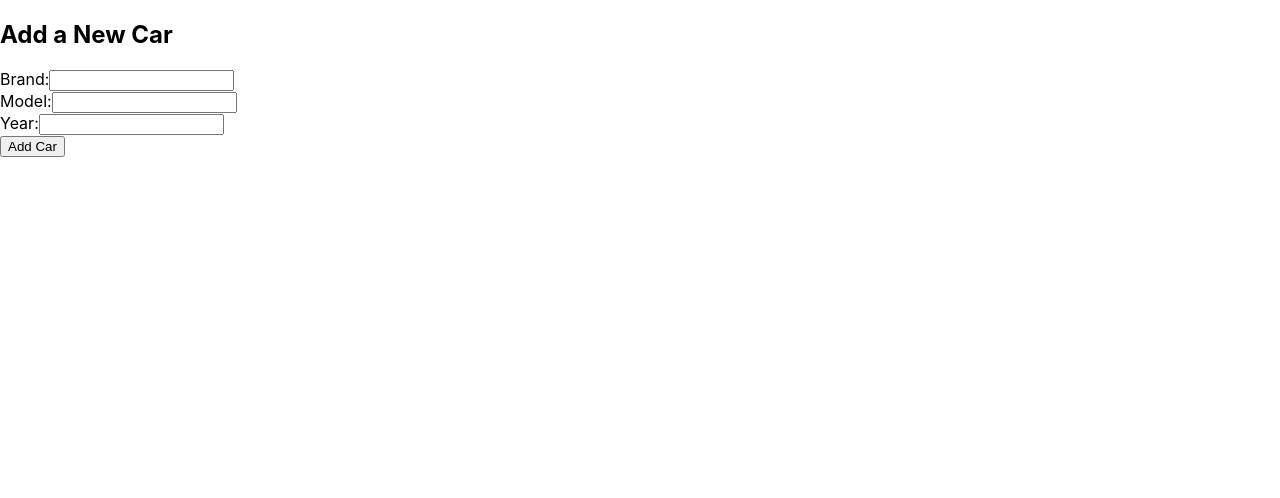
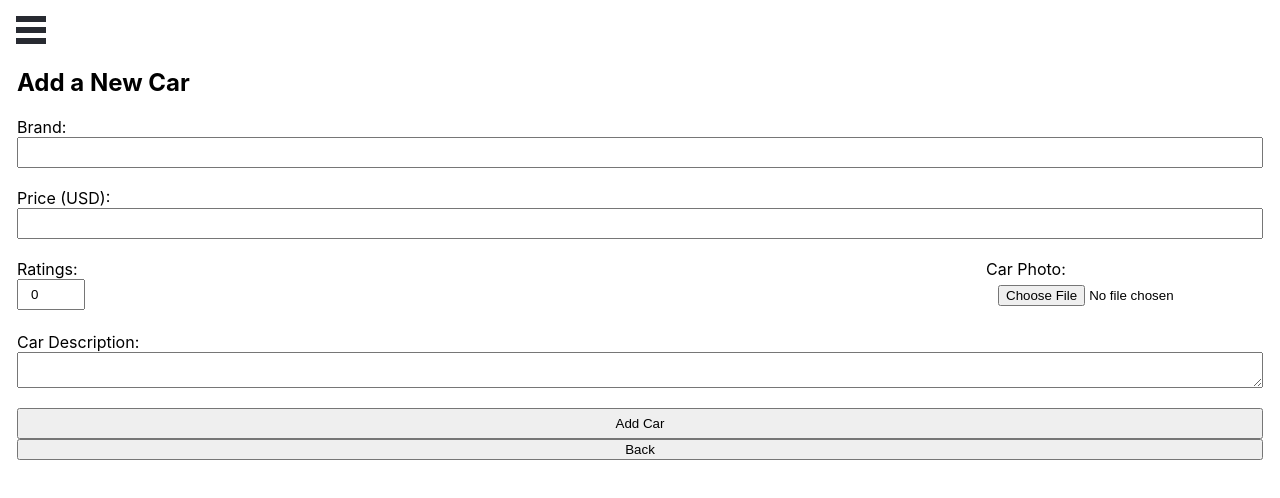
Before and after one commit to Rhaegar121/Car-Rental-front-end, a React (Create React App) app: page /add_car in a window 1280 px wide. Shown: the top 498 px of the page. Built offline with nearby package versions, Linux system fonts and the light colour scheme.

Commit message:
Add addCar.css Update addCar.js

```diff
--- a/src/components/addCar.js
+++ b/src/components/addCar.js
@@ -1,15 +1,21 @@
 import React, { useState } from 'react';
+import { useNavigate } from 'react-router-dom';
 import { useDispatch } from 'react-redux';
 import { addCar } from '../redux/carsSlice';
+import '../styles/addCar.css';
+import Navbar from './navbar';
 
 export default function AddCar() {
   const [carDetails, setCarDetails] = useState({
-    brand: '',
-    model: '',
-    year: '',
+    brand: '', // Changed from 'name'
+    price: '',
+    ratings: 0,
+    image: null,
+    description: '',
   });
 
   const dispatch = useDispatch();
+  const navigate = useNavigate();
 
   const handleChange = (event) => {
     const { name, value } = event.target;
@@ -19,35 +25,60 @@ export default function AddCar() {
     }));
   };
 
+  const handleFileChange = (event) => {
+    const file = event.target.files[0];
+    setCarDetails((prevDetails) => ({
+      ...prevDetails,
+      image: file, // Changed from carPhoto
+    }));
+  };
+
   const handleSubmit = (event) => {
     event.preventDefault();
 
-    const { brand, model, year } = carDetails;
+    const {
+      brand, // Changed from name
+      price,
+      ratings,
+      image,
+      description,
+    } = carDetails;
 
     const newCar = {
-      brand,
-      model,
-      year,
+      brand, // Changed from name
+      price,
+      ratings,
+      image,
+      description,
     };
 
-    const userId = '123'; // Replace '123' with the actual user ID
+    const userId = '123';
 
     dispatch(addCar({ userId, car: newCar }));
 
-    // Reset the form
     setCarDetails({
-      brand: '',
-      model: '',
-      year: '',
+      brand: '', // Changed from name
+      price: '',
+      ratings: 0,
+      image: null,
+      description: '',
     });
+
+    navigate('/main');
+  };
+
+  const handleBack = () => {
+    navigate(-1);
   };
 
   return (
-    <div>
+    <div className="car_form_container">
+      <Navbar />
       <h2>Add a New Car</h2>
-      <form onSubmit={handleSubmit}>
+      <form className="add_car_form_wrapper" onSubmit={handleSubmit}>
         <label htmlFor="brand">
           Brand:
+          {/* Changed from 'Name' */}
           <input
             id="brand"
             type="text"
@@ -57,29 +88,60 @@ export default function AddCar() {
           />
         </label>
         <br />
-        <label htmlFor="model">
-          Model:
+        <label htmlFor="rentAmount">
+          Price (USD):
           <input
-            id="model"
+            id="rentAmount"
             type="text"
-            name="model"
-            value={carDetails.model}
+            name="price"
+            value={carDetails.price}
             onChange={handleChange}
           />
         </label>
         <br />
-        <label htmlFor="year">
-          Year:
-          <input
-            id="year"
-            type="text"
-            name="year"
-            value={carDetails.year}
+        <div className="ratings_and_photo_wrapper">
+          <label htmlFor="rating">
+            Ratings:
+            <input
+              id="rating"
+              type="number"
+              name="ratings"
+              min={0}
+              max={5}
+              value={carDetails.ratings}
+              onChange={handleChange}
+            />
+          </label>
+          <br />
+          <label htmlFor="carPhoto">
+            Car Photo:
+            <input
+              id="carPhoto"
+              type="file"
+              accept="image/*"
+              name="image"
+              onChange={handleFileChange}
+            />
+          </label>
+        </div>
+
+        <br />
+        <label htmlFor="carDetails">
+          Car Description:
+          <textarea
+            id="carDetails"
+            name="description"
+            value={carDetails.description}
             onChange={handleChange}
           />
         </label>
         <br />
-        <button type="submit">Add Car</button>
+        <button type="submit" className="add_car_button">
+          Add Car
+        </button>
+        <button type="button" onClick={handleBack} className="back_button">
+          Back
+        </button>
       </form>
     </div>
   );
--- /dev/null
+++ b/src/styles/addCar.css
@@ -0,0 +1,28 @@
+.car_form_container {
+    padding: 0 17px;
+}
+
+.add_car_button {
+    padding: 6px 12px;
+}
+
+.add_car_form_wrapper {
+    display: flex;
+    flex-direction: column;
+}
+
+.add_car_form_wrapper label {
+    display: flex;
+    flex-direction: column;
+}
+
+.add_car_form_wrapper input {
+    padding: 6px 12px;
+}
+
+.ratings_and_photo_wrapper {
+    width: 100%;
+    display: flex;
+    flex-direction: row;
+    justify-content: space-between;
+}
```
